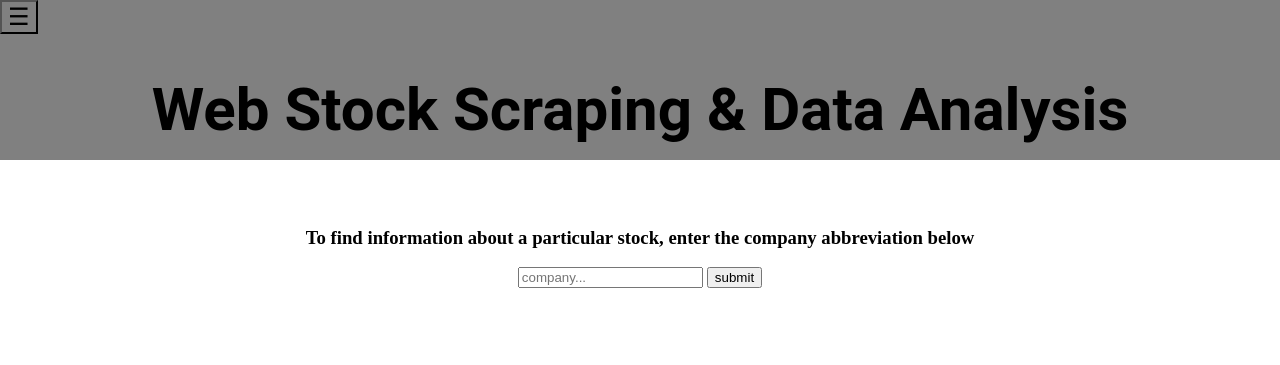
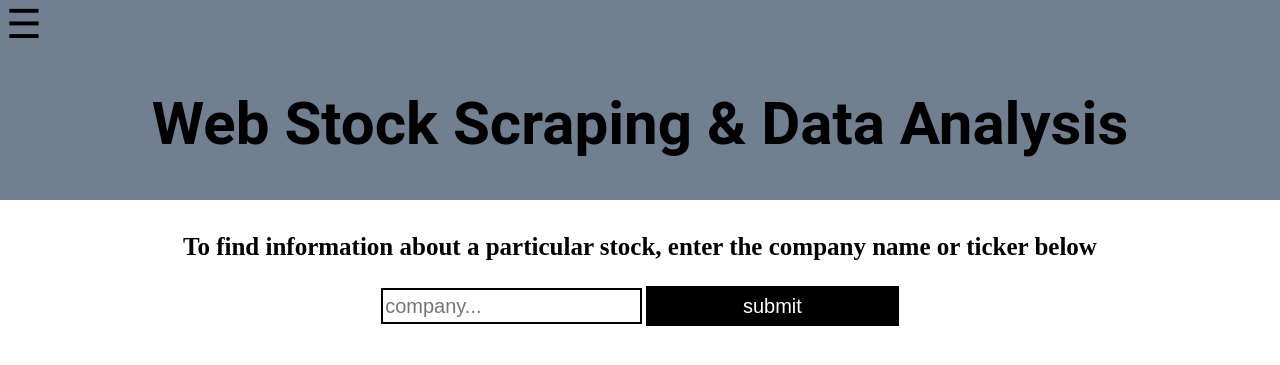
Before and after one commit to vu-5279-s21/web-scraping-stock-data, a Django app: template WebScraping/main/templates/main/home.html in a window 1280 px wide. Shown: the top 365 px of the page. Run offline with Django 3.2, Linux system fonts and the light colour scheme; the template is opened without the code that fills it, so the values that code supplies are empty.

Commit message:
Added more functionality to home.html. 3/12 2:12 pm

```diff
--- a/WebScraping/main/templates/main/home.html
+++ b/WebScraping/main/templates/main/home.html
@@ -17,18 +17,19 @@
     <a href="{% url 'home' %}" class="link">Home</a>
     <a href="{% url 'about' %}" class="link">About</a>
     <a href="{% url 'recApp' %}" class="link">Basic Stock Evaluation</a>
+    <a href="{% url 'home' %}" class="link">Historical Data</a>
 </div>
 
 <div class="title">
     <button id="button" onclick="openFunction()">&#9776;</button>
-    <div class="name">
-        <h1>Web Stock Scraping & Data Analysis</h1>
+    <div id="name">
+        <h1 id="header">Web Stock Scraping & Data Analysis</h1>
     </div>
 </div>
 
 <!-- Input field to enter a company name -->
-<div class="search">
-    <h3 id="header"> <b> To find information about a particular stock, enter the company abbreviation below </b></h3>
+<div id="search">
+    <h3 id="blurb"> <b> To find information about a particular stock, enter the company name or ticker below </b></h3>
     <form method="GET">
         <label for="company"></label>
         <input type="text" name="company" id="company" placeholder="company...">
@@ -40,41 +41,22 @@
 </body>
 </html>
 
+<!-- Should we move these sections to another file? -->
+
 <!-- CSS -->
 <style>
-    .name {
+    #name {
         width: 100%;
         margin: auto;
         font-family: Roboto, serif;
         text-align: center;
         font-size: 30px;
-    /* background-color: darkgray; */
+        position: relative;
     }
 
-   /* #about {
-        float: right;
-        padding-right: 15px;
-        font-size: 30px;
-    } */
-
-   /* .link {
-        color: black;
-        text-decoration: none;
-    } */
-
-   /* .link:hover{
-        text-decoration: underline;
-    } */
-
-    /* #home {
-        float: left;
-        padding-left: 15px;
-        font-size: 30px;
-    } */
-
     .title {
-        background-color: gray;
-        height: 20%;
+        background-color: slategray;
+        height: 25%;
         position: absolute;
         top: 0;
         left: 0;
@@ -82,7 +64,11 @@
         clear: both;
     }
 
-    .search {
+    #blurb {
+        font-size: 25px;
+    }
+
+    #search {
         padding-top: 200px;
         box-sizing: border-box;
         text-align: center;
@@ -94,8 +80,13 @@
     }
 
     #button{
-        background-color: gray;
-        font-size: 24px;
+        background-color: slategray;
+        font-size: 40px;
+        border: none;
+    }
+
+    #button:hover {
+        cursor: pointer;
     }
 
     .sidebar {
@@ -105,7 +96,7 @@
       z-index: 1;
       top: 0;
       left: 0;
-      background-color: gray;
+      background-color: slategray;
       overflow-x: hidden;
       transition: 0.5s;
       padding-top: 60px;
@@ -132,6 +123,27 @@
       margin-left: 50px;
       color: black;
     }
+
+    input[type='text']{
+        height: 30px;
+        width: 20%;
+        border: 2px solid black;
+        font-size: 20px;
+    }
+
+    input[type='submit']{
+        height: 40px;
+        width: 20%;
+        border: 2px solid black;
+        color: white;
+        background-color: black;
+        font-size: 20px;
+    }
+
+    input[type='submit']:hover{
+        cursor: pointer;
+    }
+
 </style>
 
 <!-- Javascript Functions -->
@@ -139,11 +151,15 @@
     function openFunction() {
         document.getElementById("mysidebar").style.width = "20%";
         document.getElementById("mysidebar").style.display = "block";
+        document.getElementById("header").style.marginLeft = "20%";
+        document.getElementById("search").style.marginLeft = "20%";
     }
 
     function closeFunction() {
         document.getElementById("mysidebar").style.width = "0";
         document.getElementById("mysidebar").style.display = "none";
+        document.getElementById("header").style.marginLeft = "0";
+        document.getElementById("search").style.marginLeft = "0";
     }
 
 </script>
```
